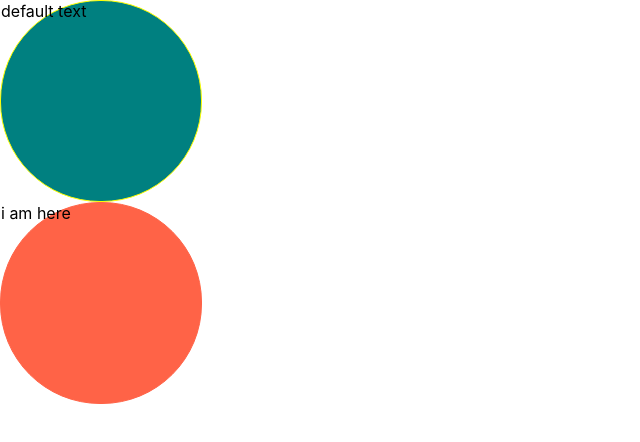
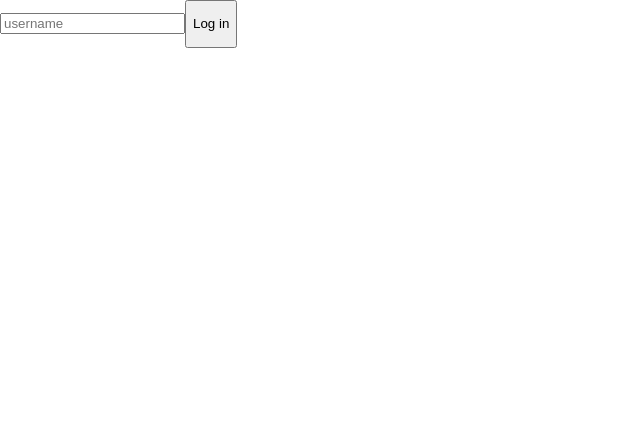
Before and after one commit to UkTheBlood/namad-tpyescript-begin, a React (Create React App) app: page / in a window 1280 px wide. Shown: the top 442 px of the page, without its empty margins (0-640 px from the left). Built offline with nearby package versions, Linux system fonts and the light colour scheme.

Commit message:
learn: Form, event tpye

```diff
--- a/src/App.tsx
+++ b/src/App.tsx
@@ -1,12 +1,58 @@
-import Circle from "./Circle";
+import { useState } from "react";
+
 
 function App() {
+
+  const [value, setValue] = useState("");
+  const onChange = (event: React.FormEvent<HTMLInputElement>) => {
+
+    // console.log("event target", event.target)
+    // console.log("event currentTarget", event.currentTarget)
+
+    // 질문하기
+    const {
+      currentTarget: { value }  // => currentTarget의 value를 얻는다
+    } = event;                  // => event를 연다.
+    setValue(value);    // value => string
+  };
+
+  const onSubmit = (event: React.FormEvent<HTMLFormElement>) => {
+    event.preventDefault();
+    console.log("hello", value)
+
+    setValue("")
+  }
+
+  const Click = (event: React.MouseEvent<HTMLButtonElement>) => {
+    console.log("target", event.target)
+    console.log("currentTarget", event.currentTarget)
+  }
+
   return (
     <div>
-      <Circle borderColor="yellow" bgColor="teal" />
-      <Circle text="i am here" bgColor="tomato" />
+      <form onSubmit={onSubmit}>
+        <input
+          value={value}
+          onChange={onChange}
+          type="text"
+          placeholder="username"
+        />
+        <button onClick={Click}>
+          <p>Log in</p>
+        </button>
+      </form>
     </div>
   );
 }
 
 export default App;
+
+
+
+
+
+// event.target => 자식 요소만 return 즉, Button 안에 있는 자식 요소 Login만 리턴 => 이벤트가 발생한 그 요소
+// event.currentTarget => 부모 요소인 button 반환 => EventListener 를 가진 요소
+
+// 오타 같은 것이 났을 때, 이를 인지하지 못하면 나중에 test를 돌릴 때 비로소 발견
+// typescript는 위의 것을 미리 막을 수 있음
--- a/src/circle.tsx
+++ b/src/circle.tsx
@@ -1,3 +1,4 @@
+import { useState } from "react";
 import styled from "styled-components";
 
 // interface ContainerProps {
@@ -20,6 +21,12 @@ interface CircleProps {
 }
 
 function Circle({ bgColor, borderColor, text = "default text"}: CircleProps) {
+
+    const [counter, setCounter] = useState<number | string>(1);
+    setCounter(55);
+    setCounter("hi");
+    // setCounter(true)
+
     return (
         <Container bgColor={bgColor} borderColor={borderColor ?? bgColor}>
             {text}
```
Also changed, not shown: src/components/Appcircle.tsx (added, +12 -0 lines), src/styled.d.ts (added).
